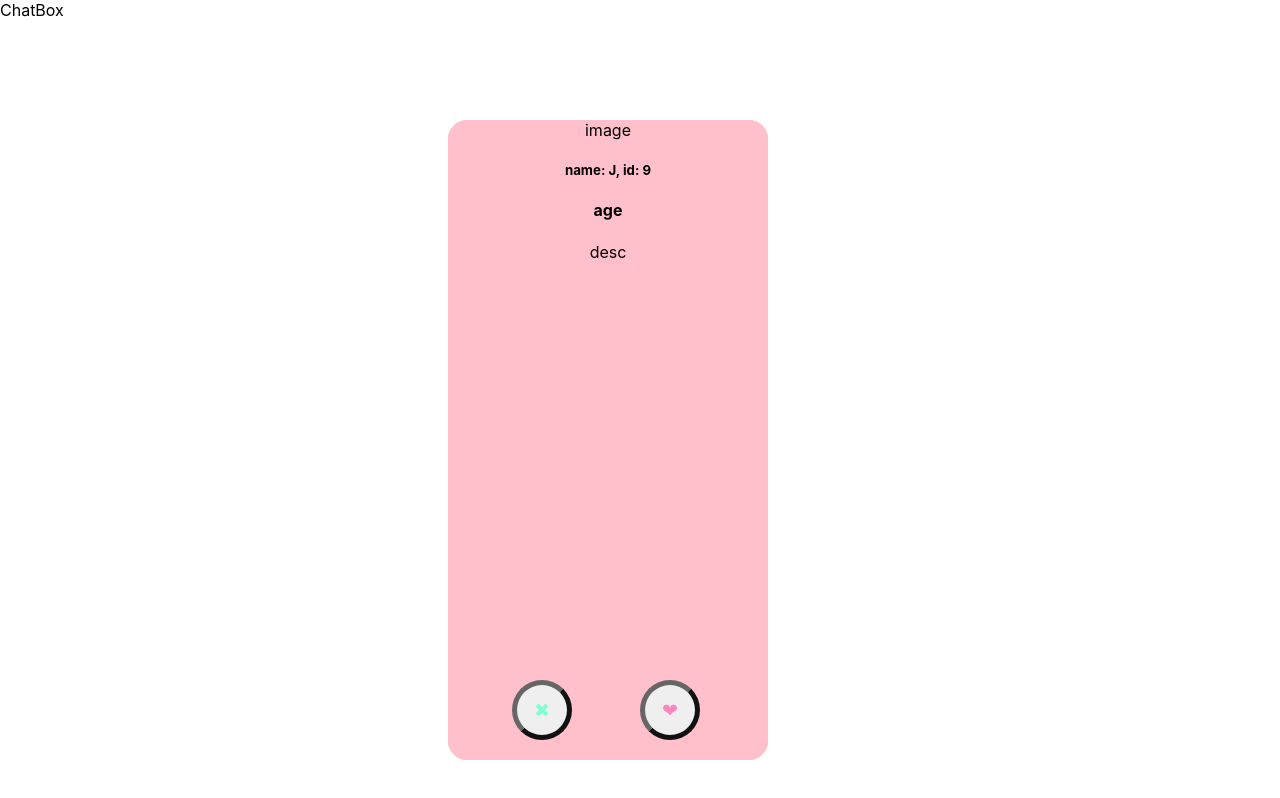
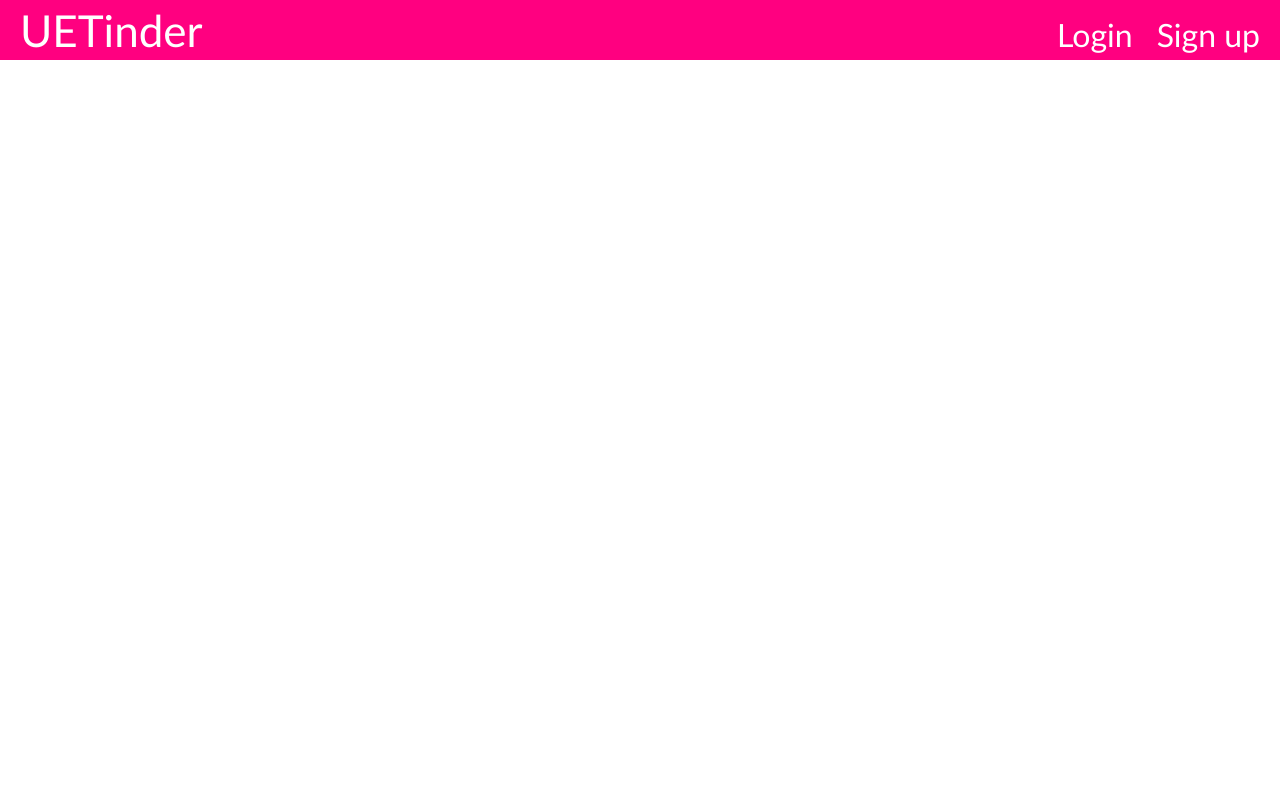
Before and after one commit to quangchinh186/tinder, a React (Create React App) app: page / in a window 1280 px wide. Built offline with nearby package versions, Linux system fonts and the light colour scheme.

Commit message:
need background img
login with
user: admin
pass: admin

```diff
--- a/src/App.css
+++ b/src/App.css
@@ -1,5 +1,6 @@
 body{
   background-color: white;
+  margin: 0;
 }
 /* chatBox */
 
@@ -14,6 +15,11 @@ body{
   margin: auto;
   top: 15%;
   left: 35%;
+}
+.imageShow{
+  height: 60%;
+  width: 70%;
+  border-radius: 10px;
 }
 .main button{
   border-radius: 50%;
@@ -61,11 +67,11 @@ body{
 .center .closebtn{
     font-size: 30px;
     border: none;
-    background-color: ghostwhite;
+    background-color: transparent;
     margin-left: 90%;
 }
 .center .closebtn:hover{
-    color: red;
+    cursor: pointer;
 }
 .center form{
     padding: 0 40px;
@@ -153,37 +159,40 @@ form .txt_field{
   }
 
 /* navbar */
-nav{
+.nav{
+  font-family: Calibri;
+  background-color: #FF0080;
+  color: white;
+  display: flex;
+  justify-content: space-between;
+  align-items: center;
+  gap: 2rem;
+  padding: 0 1rem;
+}
+
+.title {
+  font-size: 2.75rem;
+}
+
+.nav ul{
+  padding: 0;
+  margin: 0;
   list-style: none;
-  background-color: red;
-  position: relative;
-  font-size: 35px;
-  height: 80px;
-  width: 100%;
-  box-sizing: border-box;
-  font-family: impact;
+  display: flex;
+  gap: 1rem;
+  font-size: 2rem;
 }
-nav .title{
-  color: white;
-}
-nav ul{
-  margin-left: 75%;
 
-  display: inline;
-  background-color: green;
-}
-nav ul li{
-  display: inline;
-  margin: 20px;
-
-  background-color: black;
-}
-nav ul li a{
-  color: white;
+.nav a{
+  color: inherit;
+  text-decoration: none;
+  height: 100%;
+  display: flex;
+  align-items: center;
+  padding: .25rem;
 }
 nav ul li a:hover{
-  padding: 5px;
-  border-radius: 10px;
-  background-color: gray;
-  text-decoration: underline;
+  border-radius: 5px;
+  background-color: white;
+  color: black;
 }
--- a/src/App.js
+++ b/src/App.js
@@ -1,19 +1,9 @@
-import { Route, Routes } from 'react-router-dom';
+import Preview from './Preview';
 import './App.css';
-import Signup from './Signup';
-import Login from './Login';
-import Preview from './Preview'
-import Main from './Main';
-
 
 function App() {
   return (
-    <Routes>
-      <Route path='/m' element={<Preview/>}/>
-      <Route path='/login' element={<Login/>}/>
-      <Route path='/signup' element={<Signup/>}/>
-      <Route path='/' element={<Main/>}/>
-    </Routes>
+    <Preview/>
   );
 }
 
--- a/src/Login.js
+++ b/src/Login.js
@@ -1,6 +1,13 @@
 import React,{ useState } from 'react'
+import { useNavigate } from 'react-router-dom';
+
+const admin = {
+  username : "admin",
+  password : "admin"
+}
 
 function Login() {
+  let navigate = useNavigate();
   const [account, setAccount] = useState({
     username:"",
     password:"",
@@ -15,7 +22,9 @@ function Login() {
 
   const handleSubmit = (event) => {
     //request API here...
-    console.log(account);
+    if(JSON.stringify(account) === JSON.stringify(admin)){
+      navigate('/m')
+    }
     event.preventDefault();
   };
 
--- a/src/Main.js
+++ b/src/Main.js
@@ -1,19 +1,7 @@
 import { React, useState } from 'react'
 import ProfileCard from './ProfileCard'
 import ChatBox from './ChatBox';
-import './App.css';
-
-var per = [
-  {id : 0, fullName : 'A', choice : 'empty', seen: false},
-  {id : 1, fullName : 'B', choice : 'empty', seen: false},
-  {id : 2, fullName : 'C', choice : 'empty', seen: false},
-  {id : 3, fullName : 'D', choice : 'empty', seen: false},
-  {id : 4, fullName : 'E', choice : 'empty', seen: false},
-  {id : 5, fullName : 'F', choice : 'empty', seen: false},
-  {id : 6, fullName : 'G', choice : 'empty', seen: false},
-  {id : 7, fullName : 'H', choice : 'empty', seen: false},
-  {id : 8, fullName : 'I', choice : 'empty', seen: false},
-  {id : 9, fullName : 'J', choice : 'empty', seen: false},]
+import { per } from './testData';
 
 var match = [];
 
@@ -36,6 +24,7 @@ function Main() {
     setCurr(input);
   }
   console.log(match);
+
   return (
     <div className='main'>
       <ChatBox/>
--- a/src/NavigationBar.js
+++ b/src/NavigationBar.js
@@ -3,8 +3,8 @@ import React from 'react'
 function NavigationBar() {
     return (
       <React.Fragment>
-          <nav>
-            <div className='title'>Logo</div>
+          <nav className='nav'>
+            <a href='/' className='title'>UETinder</a>
             <ul>
               <li><a href='/login'>Login</a></li>
               <li><a href='/signup'>Sign up</a></li>
--- a/src/Preview.js
+++ b/src/Preview.js
@@ -1,11 +1,10 @@
 import React from 'react'
 import NavigationBar from './NavigationBar'
-import ProfileCard from './ProfileCard'
 
 function Preview() {
   return (
     <div>
-        Something
+      <NavigationBar/>
     </div>
   )
 }
--- a/src/ProfileCard.js
+++ b/src/ProfileCard.js
@@ -1,7 +1,6 @@
 import { React, useState } from 'react'
 import { motion } from "framer-motion";
 import './App.css';
-
 
 const ProfileCard = (props) => {
   const [x, setX] = useState(0);
@@ -37,9 +36,7 @@ const ProfileCard = (props) => {
         }
       }
     }>
-        <div className="img-container">
-          image
-        </div>
+        <img className='imageShow' src={props.person.img} alt='test'/>
         <div className="card-body text-center">
           <h5 className="card-title">name: {props.person.fullName}, id: {props.person.id}</h5>
           <h4 className="card-text">age</h4>
--- a/src/index.css
+++ /dev/null
@@ -1,13 +0,0 @@
-body {
-  margin: 0;
-  font-family: -apple-system, BlinkMacSystemFont, 'Segoe UI', 'Roboto', 'Oxygen',
-    'Ubuntu', 'Cantarell', 'Fira Sans', 'Droid Sans', 'Helvetica Neue',
-    sans-serif;
-  -webkit-font-smoothing: antialiased;
-  -moz-osx-font-smoothing: grayscale;
-}
-
-code {
-  font-family: source-code-pro, Menlo, Monaco, Consolas, 'Courier New',
-    monospace;
-}
--- a/src/index.js
+++ b/src/index.js
@@ -1,16 +1,22 @@
 import React from 'react';
 import ReactDOM from 'react-dom/client';
-import './index.css';
 import App from './App';
-import NavigationBar from './NavigationBar';
-import { BrowserRouter } from "react-router-dom";
+import Signup from './Signup';
+import Login from './Login';
+import Main from './Main'
+import { BrowserRouter, Route, Routes } from "react-router-dom";
 
 
 const root = ReactDOM.createRoot(document.getElementById('root'));
 root.render(
   <React.StrictMode>
     <BrowserRouter>
-      <App/>
+      <Routes>
+        <Route path='/m' element={<Main/>}/>
+        <Route path='/login' element={<Login/>}/>
+        <Route path='/signup' element={<Signup/>}/>
+        <Route path='/' element={<App/>}/>
+      </Routes>
     </BrowserRouter>
   </React.StrictMode>
 );
--- /dev/null
+++ b/src/testData.js
@@ -0,0 +1,14 @@
+export var per = [
+    {id : 1, fullName : 'B', choice : 'empty', seen: false, img : 'https://i.postimg.cc/t41WPqxG/IMG-20230315-084712.jpg'},
+    {id : 0, fullName : 'A', choice : 'empty', seen: false, img : 'https://i.postimg.cc/FH2cVMyd/IMG-20230307-131444.jpg'},
+    {id : 2, fullName : 'C', choice : 'empty', seen: false, img : 'https://i.postimg.cc/kMcQPhmz/IMG-20230124-215320.jpg'},
+    {id : 3, fullName : 'D', choice : 'empty', seen: false, img : 'https://i.postimg.cc/sxw7P1ms/IMG-20230124-215304.jpg'},
+    {id : 4, fullName : 'E', choice : 'empty', seen: false, img : 'https://i.postimg.cc/3wvjM88F/IMG-20230116-195946.jpg'},
+    {id : 5, fullName : 'F', choice : 'empty', seen: false, img : 'https://i.postimg.cc/mDWYBvhf/IMG-20230116-195925.jpg'},
+    {id : 6, fullName : 'G', choice : 'empty', seen: false, img : 'https://i.postimg.cc/SRyczcWg/IMG-20230116-185709.jpg'},
+    {id : 7, fullName : 'H', choice : 'empty', seen: false, img : 'https://i.postimg.cc/5NK86Yjm/IMG-20230114-110921.jpg'},
+    {id : 8, fullName : 'I', choice : 'empty', seen: false, img : 'https://i.postimg.cc/vHZWYL8B/IMG-20221104-113304.jpg'},
+    {id : 9, fullName : 'J', choice : 'empty', seen: false, img : 'https://i.postimg.cc/xCPzYqWM/IMG-20230316-200826.jpg'},
+    {id : 10, fullName : 'K', choice : 'empty', seen : false, img : 'https://i.postimg.cc/NG74fj1N/IMG-20221028-202713.jpg'},
+    {id : 11, fullName : 'L', choice : 'empty', seen : false, img : 'https://i.postimg.cc/hGTmy2sC/IMG-20221104-113241.jpg'}
+  ]
```
Also changed, not shown: nhap.txt.
